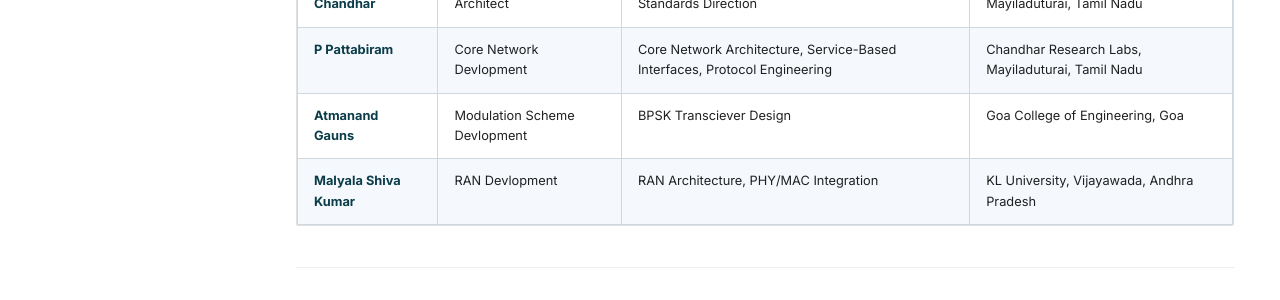
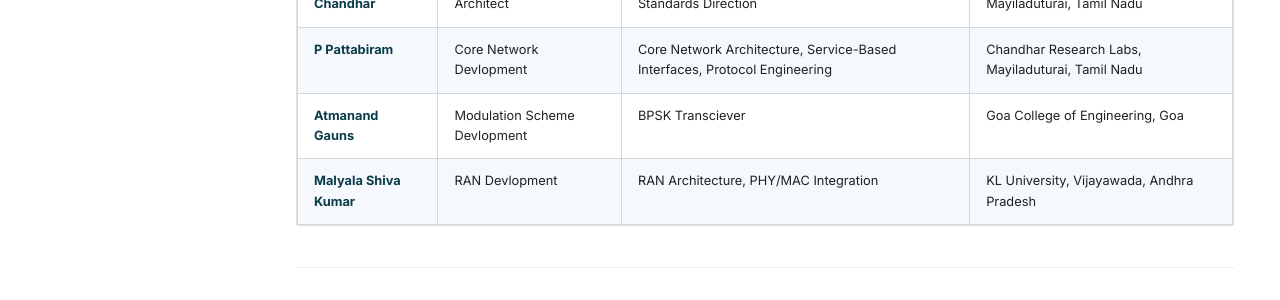
Before and after one commit to chandharlabs/yesdr-standard, an MkDocs documentation site: the page built from docs/contributors.md, in a window 1280 px wide and 1340 px high. Shown: the part 446-746 px from the top of the window. Built offline with MkDocs 1.6.1 and Material for MkDocs 9.7.7, drawn with Linux system fonts in a browser that asks for light colours.

Commit message:
Update contributors.md

```diff
--- a/docs/contributors.md
+++ b/docs/contributors.md
@@ -7,7 +7,7 @@
 |------|------|------|-------------|
 | **Prabhu Chandhar** | Founder & Chief Architect | System Architecture, SDR Framework Design, Standards Direction | Chandhar Research Labs, Mayiladuturai, Tamil Nadu |
 | **P Pattabiram** | Core Network Devlopment | Core Network Architecture, Service-Based Interfaces, Protocol Engineering | Chandhar Research Labs, Mayiladuturai, Tamil Nadu |
-| **Atmanand Gauns** | Modulation Scheme Devlopment | BPSK Transciever Design | Goa College of Engineering, Goa |
+| **Atmanand Gauns** | Modulation Scheme Devlopment | BPSK Transciever | Goa College of Engineering, Goa |
 | **Malyala Shiva Kumar** | RAN Devlopment | RAN Architecture, PHY/MAC Integration | KL University, Vijayawada, Andhra Pradesh |
 
 ---
```
